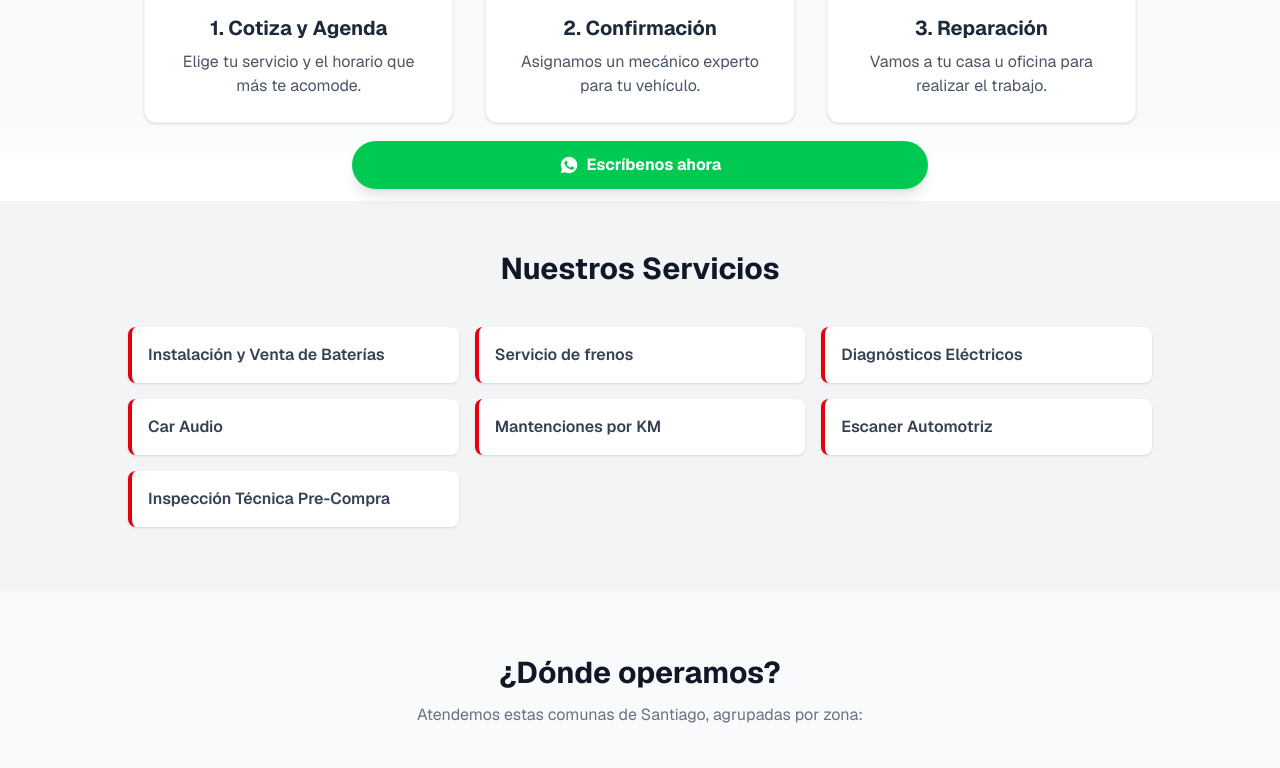
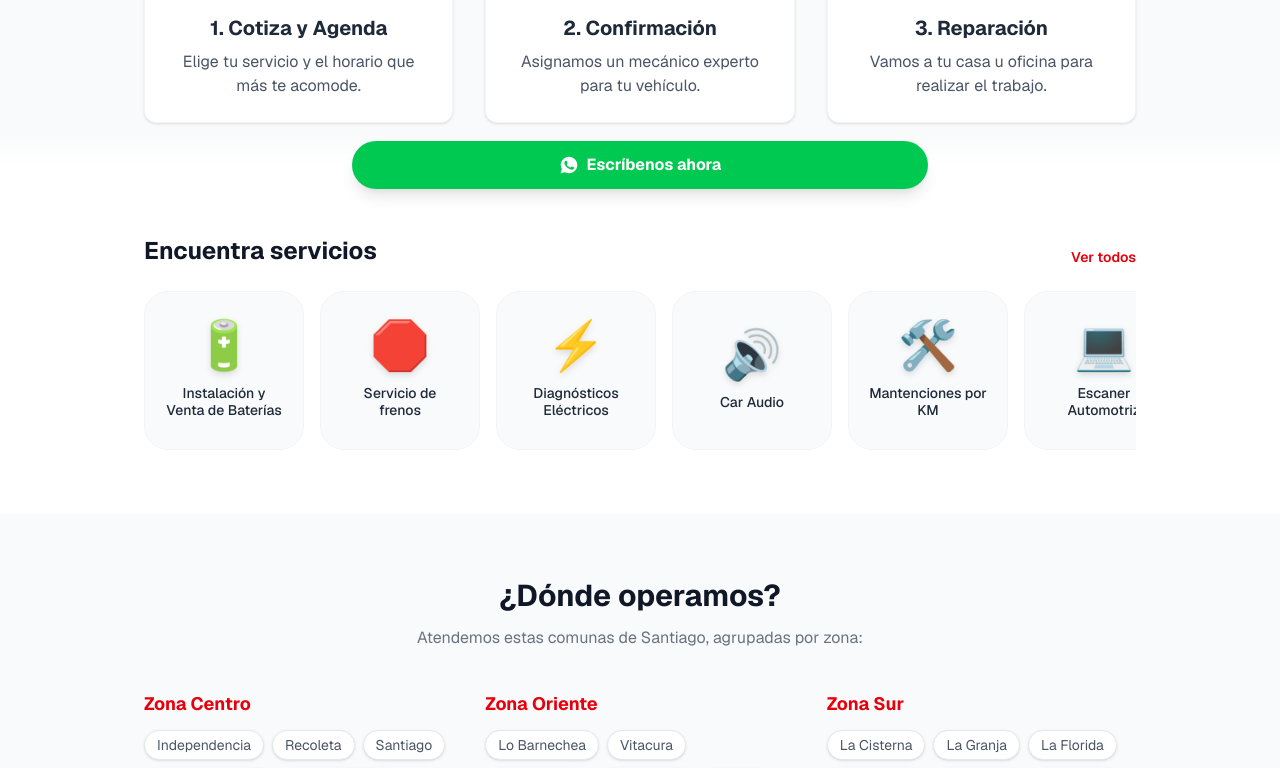
Before and after one commit to benjaminparra608-cloud/AutoBooking-Web, a Next.js app: page / in a window 1280 px wide. Shown: the part 599-1367 px from the top of the page. Built offline with nearby package versions, Linux system fonts and the light colour scheme.

Commit message:
Actualizar page.js

```diff
--- a/app/page.js
+++ b/app/page.js
@@ -60,22 +60,39 @@ export default function LandingPage() {
         </div>
       </section>
 
-      {/* 3. NUESTROS SERVICIOS */}
-      <section className="bg-gray-100 py-16 px-4">
-        <div className="max-w-5xl mx-auto">
-          <h3 className="text-3xl font-bold mb-10 text-center text-gray-900">Nuestros Servicios</h3>
-          <div className="grid grid-cols-1 sm:grid-cols-2 lg:grid-cols-3 gap-4">
-            {SERVICES.map((servicio, index) => (
-              <div
-                key={index}
-                className="bg-white p-4 rounded-lg shadow-sm border-l-4 border-red-600 flex items-center"
-              >
-                <span className="font-semibold text-gray-700">{servicio}</span>
-              </div>
-            ))}
+            {/* 3. NUESTROS SERVICIOS (Estilo Carrusel Horizontal App) */}
+      <section className="bg-white py-12">
+        <div className="max-w-5xl mx-auto px-4">
+          <div className="flex justify-between items-end mb-6">
+            <h3 className="text-2xl font-bold text-gray-900">Encuentra servicios</h3>
+            <a href="#agendar" className="text-sm font-semibold text-red-600 hover:underline">
+              Ver todos
+            </a>
+          </div>
+
+          {/* Contenedor del carrusel con scroll oculto */}
+          <div className="flex gap-4 overflow-x-auto pb-4 snap-x snap-mandatory [&::-webkit-scrollbar]:hidden [-ms-overflow-style:none] [scrollbar-width:none]">
+            {SERVICES.map((servicio, index) => {
+              // Asignamos un ícono (emoji) basado en tus servicios para simular el diseño 3D
+              const icons = ["🔋", "🛑", "⚡", "🔊", "🛠️", "💻", "🔍"];
+              const icon = icons[index] || "🚗";
+
+              return (
+                <div
+                  key={index}
+                  className="snap-start shrink-0 w-36 sm:w-40 bg-gray-50 rounded-3xl p-5 flex flex-col items-center justify-center text-center border border-gray-100 hover:bg-gray-100 transition-colors cursor-pointer"
+                >
+                  <div className="text-5xl mb-4 drop-shadow-md">{icon}</div>
+                  <span className="font-medium text-sm text-gray-800 leading-tight">
+                    {servicio}
+                  </span>
+                </div>
+              );
+            })}
           </div>
         </div>
       </section>
+
 
       {/* 4. COBERTURA */}
       <section className="py-16 px-4 max-w-5xl mx-auto">
```
